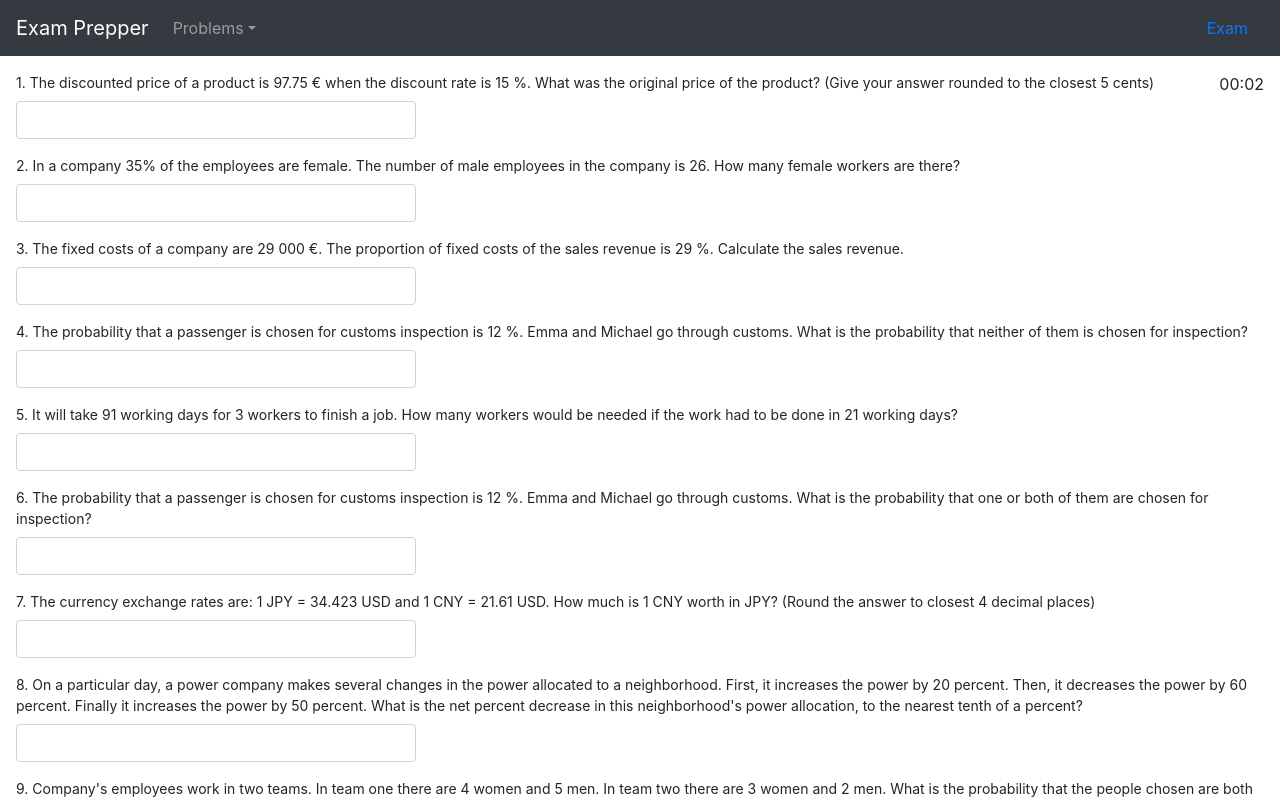
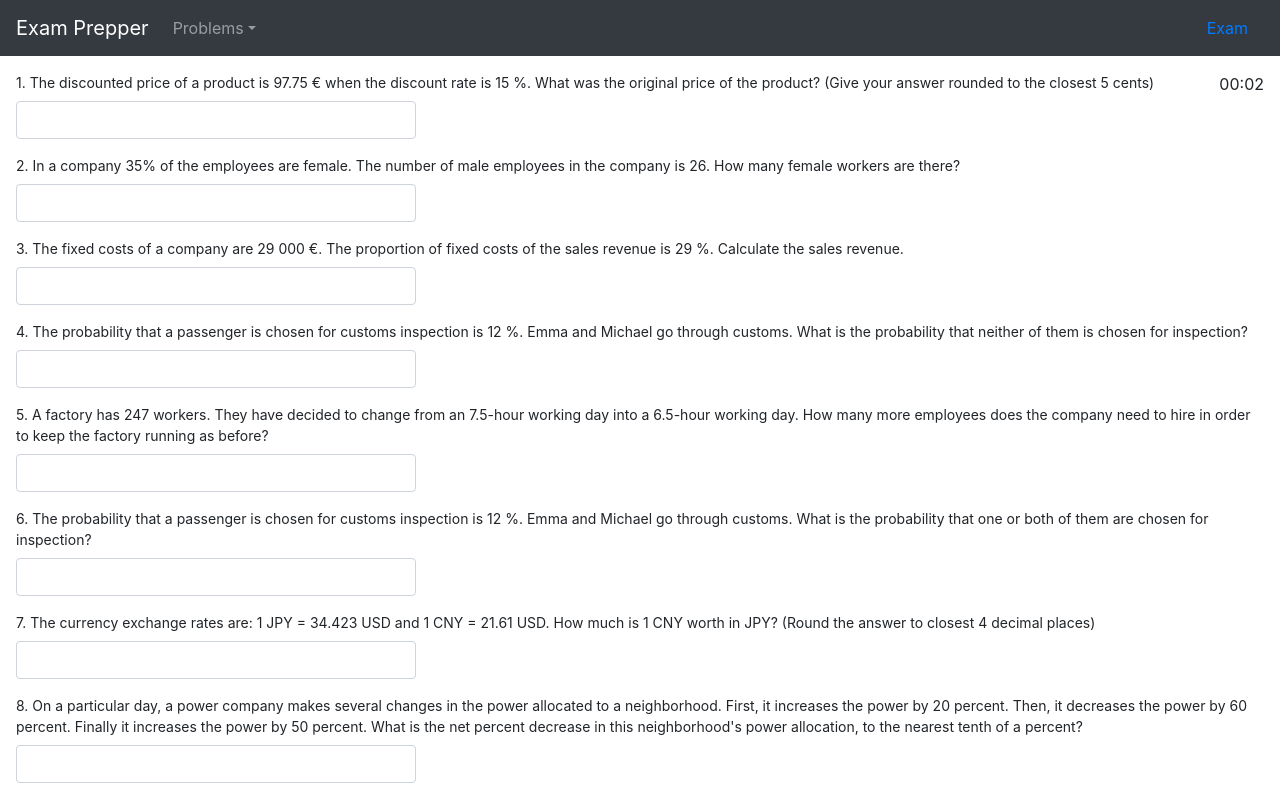
Before and after one commit to Custodia/exam-prepper, a React (Create React App) app: page /problems/customs-inspection-neither in a window 1280 px wide. Both pictures are taken after a click on the button "Exam". Shown: the top 800 px of the page. Built offline with nearby package versions, Linux system fonts and the light colour scheme.

Commit message:
Add factory hours problem

```diff
--- a/src/components/pages/Exam.jsx
+++ b/src/components/pages/Exam.jsx
@@ -18,6 +18,7 @@ import {
   customsInspectionOneOrBoth,
   employeeCount,
   workerCount,
+  factoryHours,
   discountPercentage,
   discountPrice,
   overAllDiscount,
@@ -39,7 +40,7 @@ const PROBLEM_POSITIONS = [
   [ employeeCount, overAllDiscount ],
   [ fixedCosts ],
   [ customsInspectionNeither, customsInspectionBoth ],
-  [ workerCount, simpleLetterCombinations ],
+  [ workerCount, factoryHours, simpleLetterCombinations ],
   [ customsInspectionOne, customsInspectionOneOrBoth ],
   [ currencyExchangeProblem ],
   [ percentageChangeProblem ],
--- /dev/null
+++ b/src/problems/factoryHours.js
@@ -0,0 +1,36 @@
+import BigNumber from 'bignumber.js'
+import { randomIntegerBetween, selectDistinctRandomElements } from '../helpers'
+
+const id = 'factory-hours'
+const problemTitle = "Factory hours problem"
+
+const POSSIBLE_HOURS = [6.5, 7, 7.5, 8]
+
+const getProblem = (rng) => {
+  const [originalHours, newHours] = selectDistinctRandomElements(rng)(POSSIBLE_HOURS, 2)
+  const baseWorkload = new BigNumber(randomIntegerBetween(rng)(4, 26) * 2)
+  const originalWorkers = new BigNumber(baseWorkload * newHours)
+
+  let problemStatement
+  if (originalHours > newHours) {
+    problemStatement = `A factory has ${originalWorkers} workers. They have decided to change from an ${originalHours}-hour working day into a ${newHours}-hour working day. How many more employees does the company need to hire in order to keep the factory running as before?`
+  } else {
+    problemStatement = `A factory has ${originalWorkers} workers. To cut costs during the pandemic they have decided to change from an ${originalHours}-hour working day into a ${newHours}-hour working day. How many employees can they furlough while still keeping the same productivity?`
+  }
+
+  const newWorkers = (originalWorkers.times(originalHours)).dividedBy(newHours)
+  const correctAnswer = Math.abs(originalWorkers.minus(newWorkers).integerValue())
+
+  const isAnswerCorrect = (answer) => parseInt(answer) === correctAnswer
+
+  return {
+    problemStatement,
+    isAnswerCorrect
+  }
+}
+
+export {
+  id,
+  problemTitle,
+  getProblem
+}
--- a/src/problems/index.js
+++ b/src/problems/index.js
@@ -5,6 +5,7 @@ import * as customsInspectionOne from './customsInspectionOne'
 import * as customsInspectionOneOrBoth from './customsInspectionOneOrBoth'
 import * as employeeCount from './employeeCount'
 import * as workerCount from './workerCount'
+import * as factoryHours from './factoryHours'
 import * as discountPercentage from './discountPercentage'
 import * as discountPrice from './discountPrice'
 import * as overAllDiscount from './overallDiscount'
@@ -23,6 +24,7 @@ const ALL_PROBLEMS = [
   customsInspectionOneOrBoth,
   employeeCount,
   workerCount,
+  factoryHours,
   discountPercentage,
   discountPrice,
   overAllDiscount,
@@ -42,6 +44,7 @@ export {
   customsInspectionOneOrBoth,
   employeeCount,
   workerCount,
+  factoryHours,
   discountPercentage,
   discountPrice,
   overAllDiscount,
```
